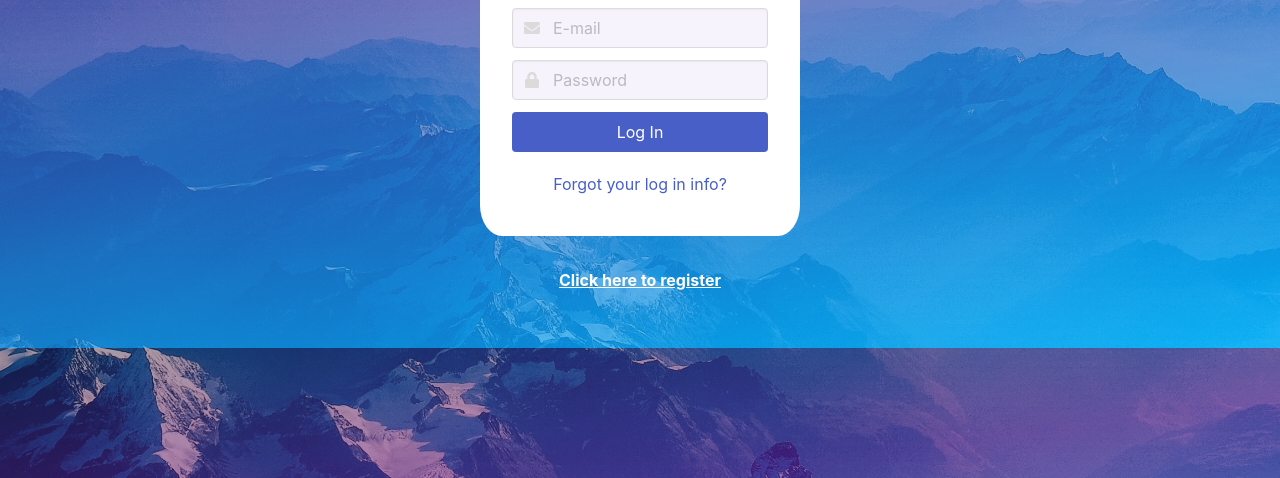
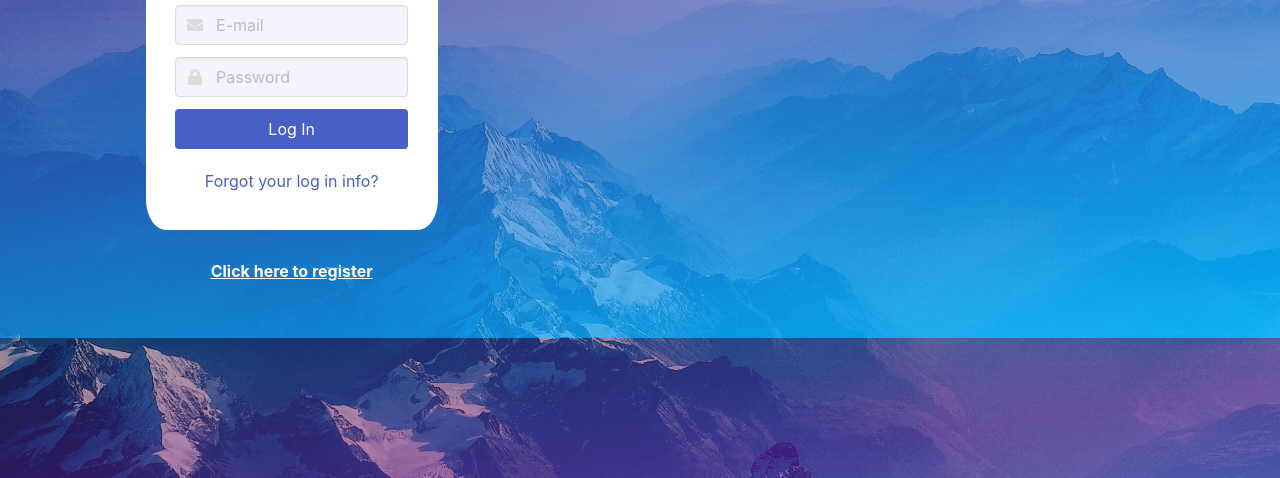
Before and after one commit to victoriavu75/myphilanthropies-volunteertracker, a plain HTML site: page frontend/login.html in a window 1280 px wide. Shown: the part 322-800 px from the top of the page. Drawn offline with nearby package versions, Linux system fonts and the light colour scheme.

Commit message:
Bulma columns
god damn it bulma why are you like this

```diff
--- a/frontend/login.html
+++ b/frontend/login.html
@@ -25,19 +25,20 @@
             </div>
         </div>
     </nav>
+    <div class="columns is-mobile is-gapless">
+        <div class="column"></div>
+        <div class="column is-half">
             <div id="page">
                 <form id="form-container">
                     <img src="images/My-Philanthropies-Logo-3.1-Square.png" style="max-height: 100px;">
                     <!-- DOWNLOAD LIGHT MONTSERRAT FONT. -->
                     <div class="content is-size-3 has-text-weight-light" id="sign-header">Log In</div>
-
                     <div class="field">
                         <div class="control has-icons-left has-icons-right">
                             <input class="input" type="email" placeholder="E-mail" value="">
                             <span class="icon is-small is-left">
                                 <i class="fas fa-envelope"></i>
                             </span>
-
                         </div>
                     </div>
                     <div class="field">
@@ -48,7 +49,6 @@
                             </span>
                         </p>
                     </div>
-
                     <div class="field">
                         <div class="control">
                             <button class="button is-link is-fullwidth">Log In</button>
@@ -60,6 +60,9 @@
                     </div>
                 </form>
                 <p id="redirect"><a href="signup.html"><u><b>Click here to register</b></u></a></p>
-
             </div>
-</body></html>
+        </div>
+        <div class="column"></div>
+    </div>
+</body>
+</html>
--- a/frontend/style.css
+++ b/frontend/style.css
@@ -73,7 +73,6 @@ a {
     margin: auto;
     padding-top: 15vh;
     padding-bottom: 5vh;
-
 }
 
 #form-container {
```
Also changed, not shown: frontend/signup.html (+1 -1 lines). Lines whose indentation alone changed are shown as unchanged.
